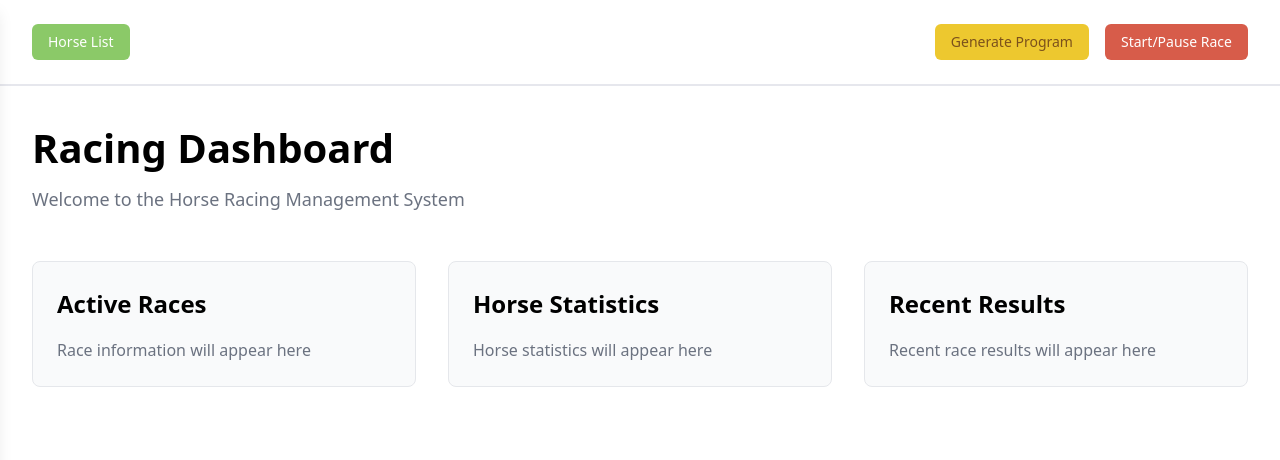
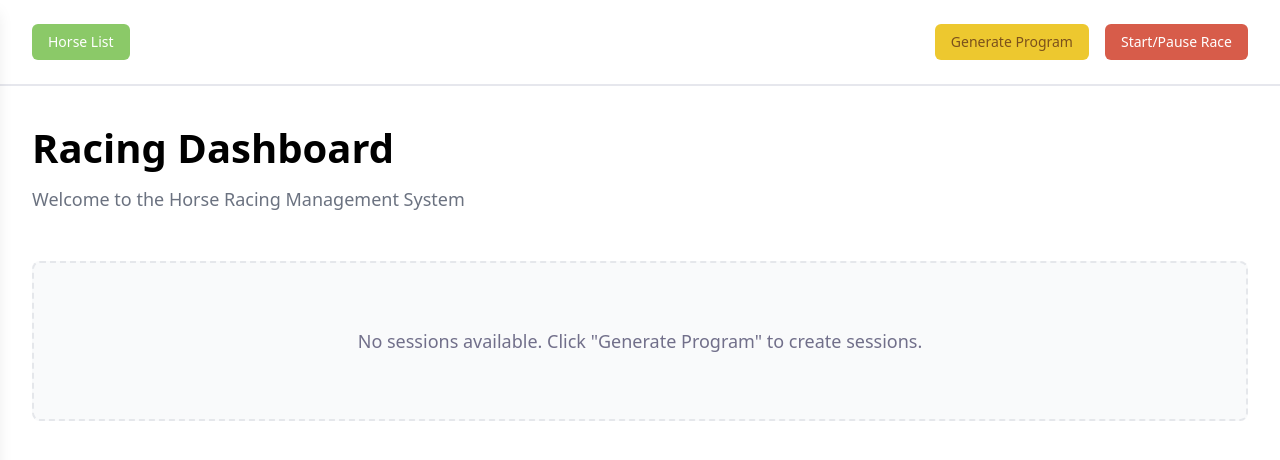
Before and after one commit to turanibrahim/horse-race, a Vue app: page / in a window 1280 px wide. Shown: the top 460 px of the page. Built offline with nearby package versions, Linux system fonts and the light colour scheme.

Commit message:
feat: implement session management and program generation in racing dashboard

```diff
--- a/src/components/organisms/racing-dashboard-header.vue
+++ b/src/components/organisms/racing-dashboard-header.vue
@@ -3,6 +3,7 @@ import VButton from '@/components/atoms/v-button.vue';
 
 const emit = defineEmits<{
   'click:horse-list': []
+  'click:generate-program': []
 }>();
 
 const handleHorseList = () => {
@@ -10,6 +11,7 @@ const handleHorseList = () => {
 };
 
 const handleGenerateProgram = () => {
+  emit('click:generate-program');
 };
 
 const handleStartPauseRace = () => {
--- /dev/null
+++ b/src/components/organisms/session-horses-table.vue
@@ -0,0 +1,76 @@
+<script setup lang="ts">
+import { computed } from 'vue';
+import type { Horse } from '@/types';
+import VTable from '@/components/atoms/v-table.vue';
+
+interface SessionHorsesTableProps {
+  horses: Horse[]
+  sessionName: string
+}
+
+const props = defineProps<SessionHorsesTableProps>();
+
+const columns = [
+  { key: 'id', label: 'ID' },
+  { key: 'name', label: 'Horse Name' },
+  { key: 'color', label: 'Color' },
+  { key: 'conditionScore', label: 'Condition Score' },
+];
+
+const tableData = computed(() =>
+  props.horses as unknown as Record<string, unknown>[],
+);
+</script>
+
+<template>
+  <div class="session-horses-table">
+    <div class="mb-4">
+      <h3 class="text-xl font-semibold text-cool-gray-900">
+        {{ sessionName }} - Horses
+      </h3>
+    </div>
+
+    <v-table
+      :columns="columns"
+      :data="tableData"
+    >
+      <template #cell-color="{ row }">
+        <div class="flex items-center gap-2">
+          <div
+            class="w-6 h-6 rounded-full border border-cool-gray-300"
+            :style="{ backgroundColor: (row as unknown as Horse).color }"
+          />
+          <span class="text-sm text-cool-gray-600">{{ (row as unknown as Horse).color }}</span>
+        </div>
+      </template>
+
+      <template #cell-conditionScore="{ row }">
+        <div class="flex items-center gap-2">
+          <div class="flex-1 max-w-[200px] bg-cool-gray-200 rounded-full h-2">
+            <div
+              class="h-2 rounded-full transition-all"
+              :class="{
+                'bg-red-500': (row as unknown as Horse).conditionScore < 33,
+                'bg-yellow-500': (row as unknown as Horse).conditionScore >= 33 && (row as unknown as Horse).conditionScore < 66,
+                'bg-green-500': (row as unknown as Horse).conditionScore >= 66,
+              }"
+              :style="{ width: `${(row as unknown as Horse).conditionScore}%` }"
+            />
+          </div>
+          <span class="text-sm font-medium text-cool-gray-700 min-w-[3ch]">
+            {{ (row as unknown as Horse).conditionScore }}
+          </span>
+        </div>
+      </template>
+    </v-table>
+  </div>
+</template>
+
+<style>
+.session-horses-table {
+  background-color: white;
+  border-radius: 0.5rem;
+  padding: 1.5rem;
+  border: 1px solid #e5e7eb;
+}
+</style>
--- a/src/pages/racing-dashboard.page.vue
+++ b/src/pages/racing-dashboard.page.vue
@@ -1,7 +1,12 @@
 <script setup lang="ts">
-import { onMounted, ref } from 'vue';
+import { computed, onMounted, ref } from 'vue';
 import RacingDashboardHeader from '@/components/organisms/racing-dashboard-header.vue';
 import HorseListDrawer from '@/components/organisms/horse-list-drawer.vue';
+import SessionHorsesTable from '@/components/organisms/session-horses-table.vue';
+import VSelect, { type SelectOption } from '@/components/atoms/v-select.vue';
+import { useRaceStore } from '@/store/race.store';
+
+const raceStore = useRaceStore();
 
 const isLoading = ref(true);
 const isHorseListDrawerOpen = ref(false);
@@ -9,6 +14,37 @@ const isHorseListDrawerOpen = ref(false);
 const handleOpenHorseList = () => {
   isHorseListDrawerOpen.value = true;
 };
+
+const handleGenerateProgram = () => {
+  raceStore.generateProgram();
+};
+
+const sessionOptions = computed<SelectOption<number>[]>(() =>
+  raceStore.sessions.map(session => ({
+    value: session.id,
+    label: session.name,
+  })),
+);
+
+const selectedSessionId = computed({
+  get: () => raceStore.currentSessionId ?? undefined,
+  set: (value: number | undefined) => {
+    if (value !== undefined) {
+      raceStore.setCurrentSession(value);
+    }
+  },
+});
+
+const currentSessionHorses = computed(() => {
+  const session = raceStore.currentSession;
+  if (!session) return [];
+
+  return session.horses;
+});
+
+const currentSessionName = computed(() =>
+  raceStore.currentSession?.name || 'No Session Selected',
+);
 
 onMounted(async () => {
   try {
@@ -21,7 +57,10 @@ onMounted(async () => {
 
 <template>
   <div class="racing-dashboard">
-    <racing-dashboard-header @click:horse-list="handleOpenHorseList" />
+    <racing-dashboard-header
+      @click:horse-list="handleOpenHorseList"
+      @click:generate-program="handleGenerateProgram"
+    />
 
     <header class="dashboard-header">
       <h1>Racing Dashboard</h1>
@@ -33,20 +72,32 @@ onMounted(async () => {
     </div>
 
     <div v-else class="dashboard-content">
-      <section class="dashboard-section">
-        <h2>Active Races</h2>
-        <p>Race information will appear here</p>
-      </section>
+      <div v-if="sessionOptions.length === 0" class="no-sessions-message">
+        <p class="text-cool-gray-600 text-center text-lg">
+          No sessions available. Click "Generate Program" to create sessions.
+        </p>
+      </div>
 
-      <section class="dashboard-section">
-        <h2>Horse Statistics</h2>
-        <p>Horse statistics will appear here</p>
-      </section>
+      <div v-else class="sessions-container">
+        <div class="session-selector mb-6">
+          <label class="block text-sm font-medium text-cool-gray-700 mb-2">
+            Select Session
+          </label>
+          <v-select
+            v-model="selectedSessionId"
+            :options="sessionOptions"
+            placeholder="Choose a session"
+            size="md"
+            class="max-w-md"
+          />
+        </div>
 
-      <section class="dashboard-section">
-        <h2>Recent Results</h2>
-        <p>Recent race results will appear here</p>
-      </section>
+        <session-horses-table
+          v-if="currentSessionHorses.length > 0"
+          :horses="currentSessionHorses"
+          :session-name="currentSessionName"
+        />
+      </div>
     </div>
 
     <horse-list-drawer v-model="isHorseListDrawerOpen" />
@@ -83,25 +134,28 @@ onMounted(async () => {
 }
 
 .dashboard-content {
-  display: grid;
+  display: flex;
+  flex-direction: column;
   gap: 2rem;
-  grid-template-columns: repeat(auto-fit, minmax(300px, 1fr));
 }
 
-.dashboard-section {
+.no-sessions-message {
+  padding: 4rem 2rem;
+  background-color: #f9fafb;
+  border-radius: 0.5rem;
+  border: 2px dashed #e5e7eb;
+}
+
+.sessions-container {
+  display: flex;
+  flex-direction: column;
+  gap: 1.5rem;
+}
+
+.session-selector {
+  background-color: white;
   padding: 1.5rem;
   border-radius: 0.5rem;
-  background-color: #f9fafb;
   border: 1px solid #e5e7eb;
 }
-
-.dashboard-section h2 {
-  font-size: 1.5rem;
-  font-weight: 600;
-  margin-bottom: 1rem;
-}
-
-.dashboard-section p {
-  color: #6b7280;
-}
 </style>
--- a/src/store/race.store.ts
+++ b/src/store/race.store.ts
@@ -1,6 +1,6 @@
 import { defineStore } from 'pinia';
-import { ref } from 'vue';
-import type { Horse, Race, RaceResult } from '@/types';
+import { computed, ref } from 'vue';
+import type { Horse, Race, RaceResult, Session } from '@/types';
 import { useHorseStore } from '@/store/horse.store';
 
 const RACE_DISTANCES = [1200, 1400, 1600, 1800, 2000, 2200];
@@ -24,8 +24,45 @@ const initializeRaces = (allHorses: Horse[]): Race[] => {
 
 export const useRaceStore = defineStore('race', () => {
   const horseStore = useHorseStore();
-  const races = ref<Race[]>(initializeRaces(horseStore.horses));
+  const races = ref<Race[]>([]);
   const currentRound = ref<number>(1);
+  const sessions = ref<Session[]>([]);
+  const currentSessionId = ref<number | null>(null);
+
+  const currentSession = computed(() =>
+    sessions.value.find(s => s.id === currentSessionId.value),
+  );
+
+  const generateProgram = () => {
+    const newSessions: Session[] = [];
+
+    RACE_DISTANCES.forEach((distance, index) => {
+      const sessionId = sessions.value.length + index + 1;
+      const sessionHorses = selectRandomHorses(horseStore.horses, 10);
+
+      newSessions.push({
+        id: sessionId,
+        name: `Race ${sessionId} - ${distance}m`,
+        distance,
+        horses: sessionHorses,
+        results: [],
+        isCompleted: false,
+        isRunning: false,
+        isPaused: false,
+        createdAt: new Date(),
+      });
+    });
+
+    sessions.value = [...sessions.value, ...newSessions];
+
+    if (!currentSessionId.value && newSessions.length > 0) {
+      currentSessionId.value = newSessions[0]!.id;
+    }
+  };
+
+  const setCurrentSession = (sessionId: number) => {
+    currentSessionId.value = sessionId;
+  };
 
   const calculateFinishTime = (horse: Horse, distance: number): number => {
     const baseTime = distance / 100;
@@ -140,6 +177,11 @@ export const useRaceStore = defineStore('race', () => {
   return {
     races,
     currentRound,
+    sessions,
+    currentSessionId,
+    currentSession,
+    generateProgram,
+    setCurrentSession,
     runRace,
     runAllRaces,
     resetRaces,
```
Also changed, not shown: src/types/index.ts (+12 -0 lines), 1 other file (tests, documents, lock files or other folders).
